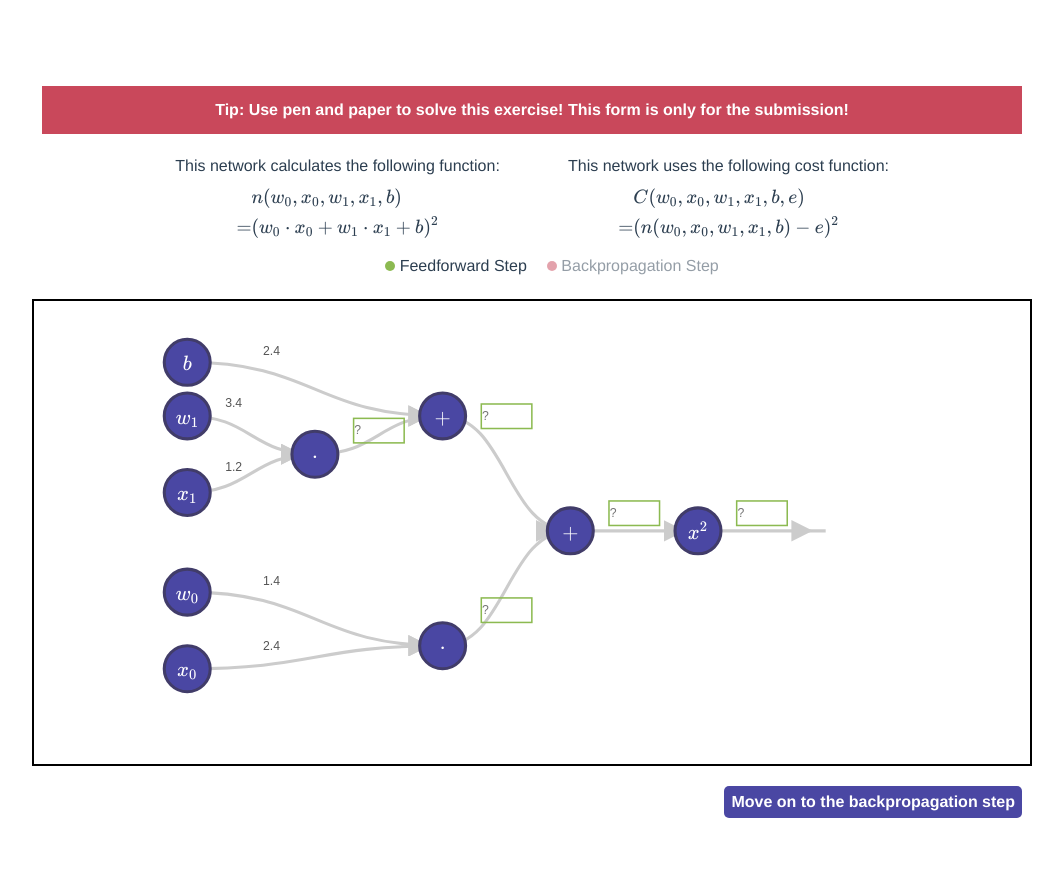
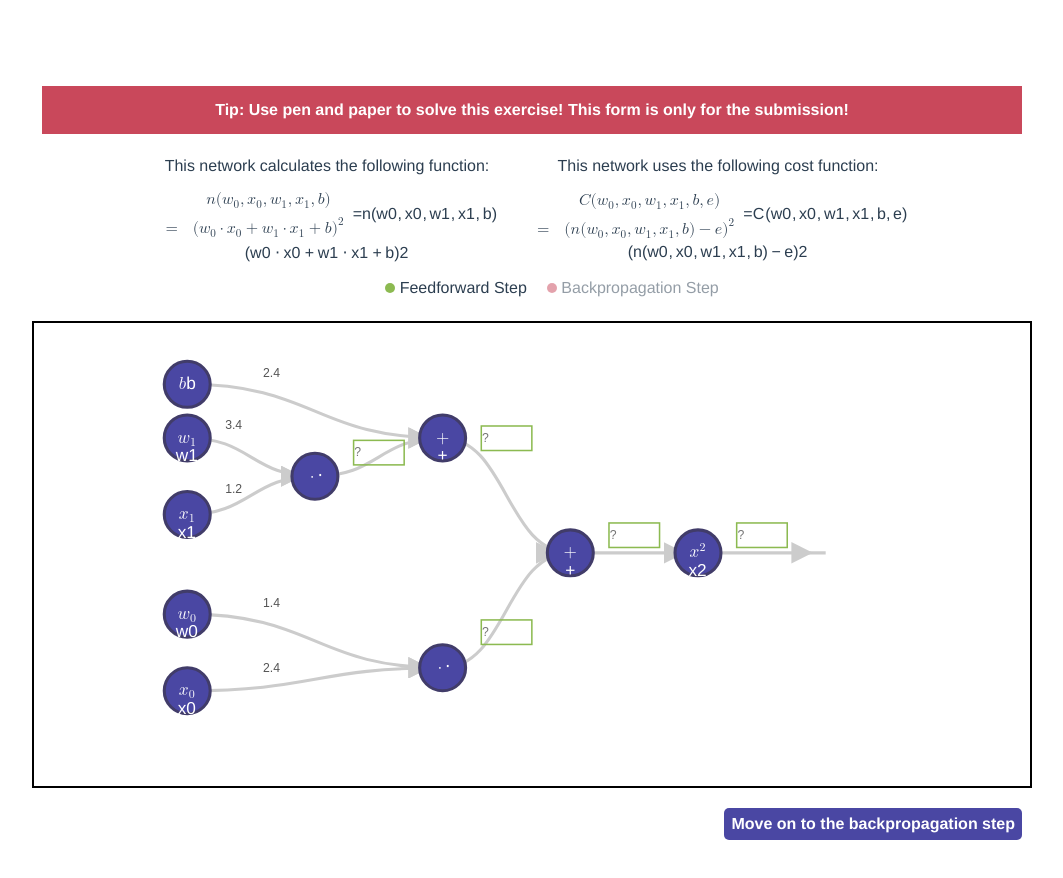
Before and after one commit to into-ai/vue-backpropagation-exercise, a Vue app: page / in a window 1280 px wide. Shown: the top 878 px of the page, without its empty margins (108-1171 px from the left). Built offline with nearby package versions, Linux system fonts and the light colour scheme.

Commit message:
Include katex css in the bundle

```diff
--- a/public/index.html
+++ b/public/index.html
@@ -6,10 +6,6 @@
     <meta name="viewport" content="width=device-width,initial-scale=1.0">
     <link rel="icon" href="<%= BASE_URL %>favicon.ico">
     <title><%= htmlWebpackPlugin.options.title %></title>
-    <link rel="stylesheet" href="https://cdn.jsdelivr.net/npm/katex@0.11.1/dist/katex.min.css" integrity="sha384-zB1R0rpPzHqg7Kpt0Aljp8JPLqbXI3bhnPWROx27a9N0Ll6ZP/+DiW/UqRcLbRjq" crossorigin="anonymous">
-    <!--<script async
-      src="https://cdn.jsdelivr.net/npm/mathjax@3/es5/tex-mml-chtml.js">
-    </script>-->
   </head>
   <body>
     <noscript>
--- a/src/components/VueBackpropagationExercise.vue
+++ b/src/components/VueBackpropagationExercise.vue
@@ -801,6 +801,7 @@ E &= {(${netOut} - ${expectedOut})}^2 \\\\
 </script>
 
 <style scoped lang="sass">
+@import '~katex/dist/katex.min.css'
 $red: #c9485b
 $green: #8cba51
 
```
